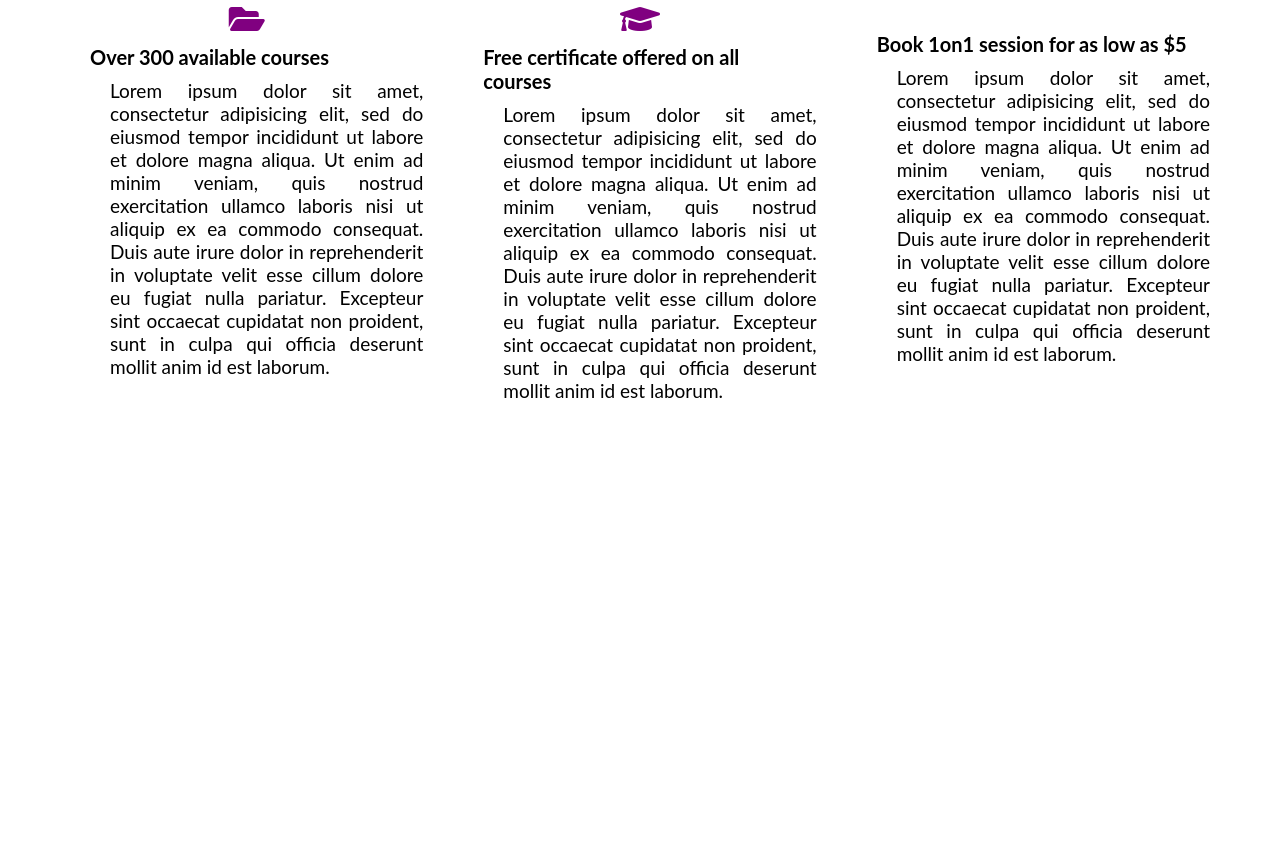
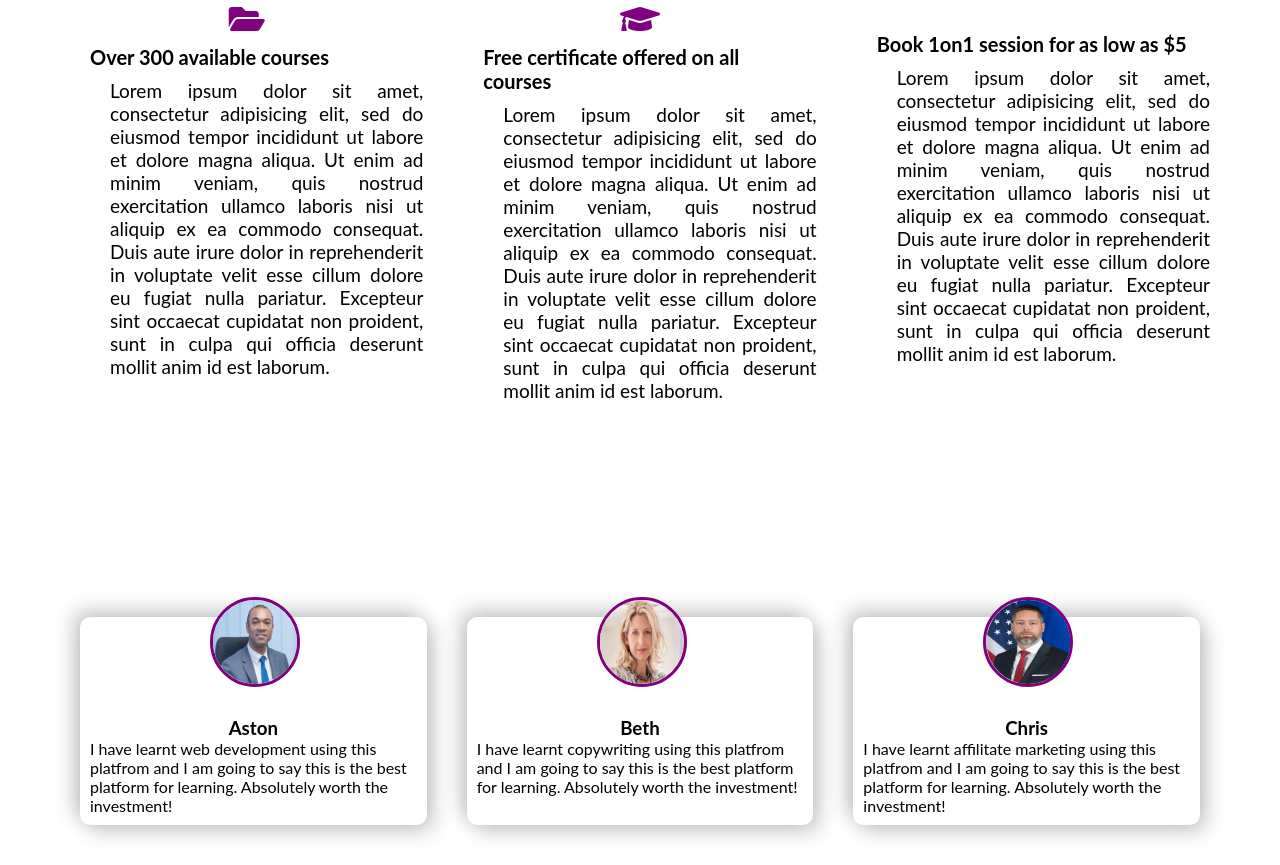
Before and after one commit to styndyk/Skillz, a plain HTML site: page index.html in a window 1280 px wide. Shown: the part 532-1397 px from the top of the page. Before the commit the page ends 1109 px from the top, so only its background shows below. Drawn offline with Linux system fonts and the light colour scheme.

Commit message:
Add testimonials section

```diff
--- a/index.html
+++ b/index.html
@@ -95,5 +95,53 @@
           </section>
     </div>
      <!-- End Stats -->
+
+     <!-- Testimonials -->
+
+    <section class="testimonials">
+        <div class="container">
+            <div class="testimonial grid-3">
+                <div class="card">
+                    <div class="circle">
+                        <img src="./img/Aston.jpg" alt="">
+                    </div>
+                    <h3>
+                        Aston
+                    </h3>
+                    <p>
+                        I have learnt web development using this platfrom and I am going to say this is the best platform for learning. Absolutely
+            worth the investment!
+                    </p>
+                </div>
+                <div class="card">
+                    <div class="circle">
+                        <img src="./img/Beth.png" alt="">
+                    </div>
+                    <h3>
+                        Beth
+                    </h3>
+
+                    <p>
+                        I have learnt copywriting using this platfrom and I am going to say this is the best platform for learning. Absolutely
+            worth the investment!
+                    </p>
+                </div>
+
+                <div class="card">
+                    <div class="circle">
+                        <img src="./img/Chris.jpg" alt="">
+                    </div>
+                    <h3>Chris</h3>
+
+                    <p>
+                        I have learnt affilitate marketing using this platfrom and I am going to say this is the best platform for learning. Absolutely
+            worth the investment!
+                    </p>
+                </div>
+            </div>
+        </div>
+    </section>
+
+     <!-- End Testimonials -->
 </body>
 </html>
--- a/main.css
+++ b/main.css
@@ -196,4 +196,51 @@ li {
     text-align: justify;
 }
 
-/* End Stats styles */
+/* End Stats Styles */
+
+/* Testimonials Styles */
+
+.testimonial {
+    color: black;
+    padding: 40px;
+}
+
+.testimonial img {
+    height: 100%;
+    clip-path: circle();
+}
+
+.testimonial h3 {
+    text-align: center;
+}
+
+.testimonial p {
+    font-size: 16px;
+}
+
+.grid-3 {
+    display: grid;
+    grid-template-columns: repeat(3, 1fr);
+    gap: 40px;
+}
+
+.card {
+    padding: 10px;
+    background-color: white;
+    border-radius: 10px;
+    box-shadow: -7px -7px 20px rgba(0, 0, 0, 0.2),
+                7px 7px 20px rgba(0, 0, 0, 0.2);
+}
+
+.circle {
+    background-color: transparent;
+    border: 3px solid purple;
+    height: 90px;
+    position: relative;
+    top: -30px;
+    left: 120px;
+    border-radius: 50%;
+    width: 90px;
+}
+
+/* End Testimonials Styles */
```
Also changed, not shown: img/Aston.jpg (added), img/Beth.png (added), img/Chris.jpg (added).
